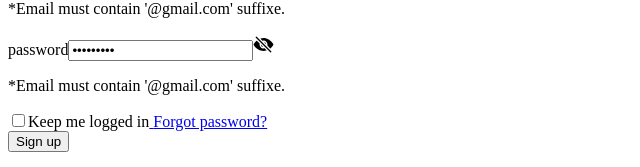
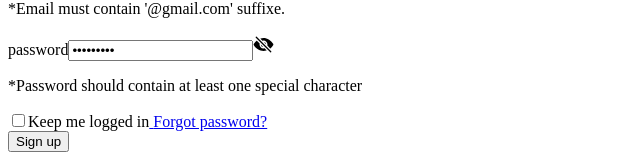
Before and after one commit to elsen111/News-Feed-App, a React (Vite) app in the folder news-feed-app/: page /auth/login in a window 1280 px wide. Both pictures are taken after typing "name@example.com", "Sample123" into the empty fields and a click on the button "Sign up". Shown: the part 118-285 px from the top of the page, without its empty margins (0-640 px from the left). Built offline with nearby package versions, Linux system fonts and the light colour scheme; the HTML template or start-up script is replaced by a standard one.

Commit message:
Primitve change

```diff
--- a/news-feed-app/src/components/Auth/LoginPage/LoginForm/index.jsx
+++ b/news-feed-app/src/components/Auth/LoginPage/LoginForm/index.jsx
@@ -178,8 +178,8 @@ export default function LoginContent() {
               onClick={handlePasswordVisibility}
             />
           )}
-          {error.email && (
-            <p className="text-[#d63a3a] text-[12px] mt-1"> {error.email} </p>
+          {error.password && (
+            <p className="text-[#d63a3a] text-[12px] mt-1"> {error.password} </p>
           )}
         </InputContainer>
 
```
